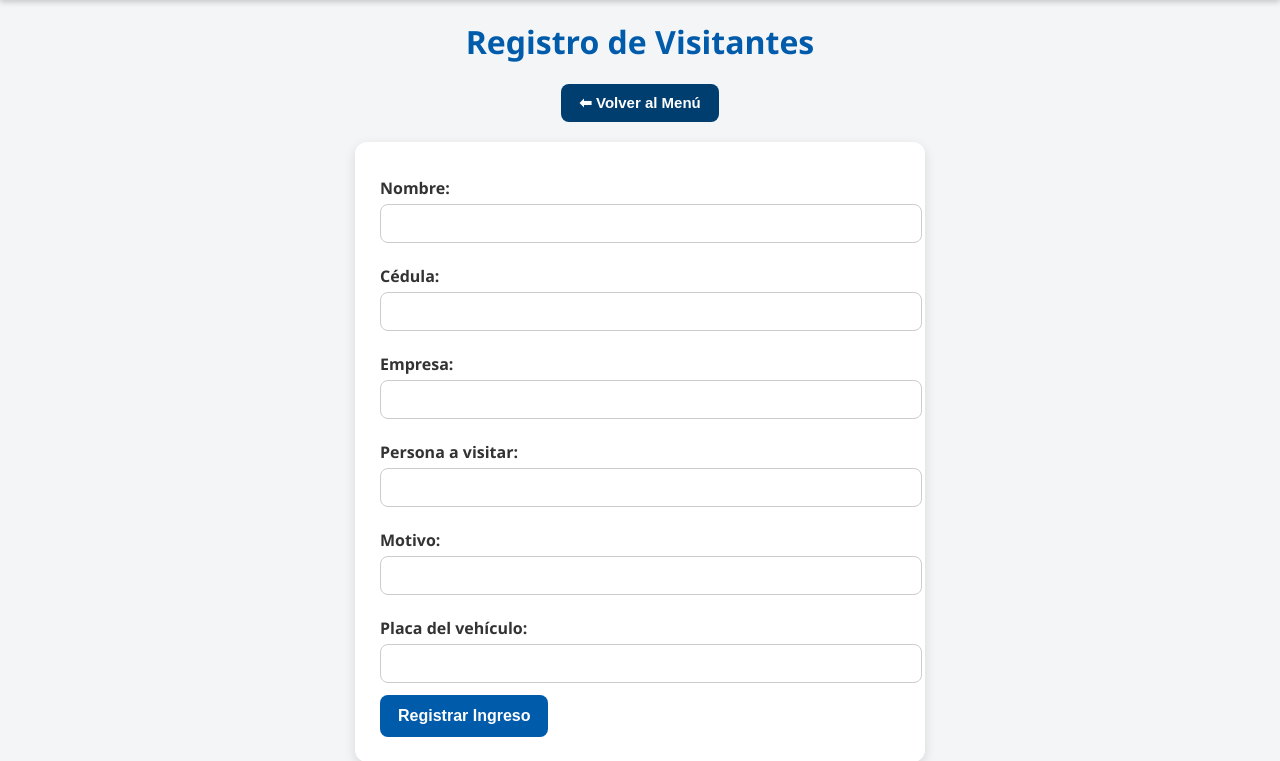
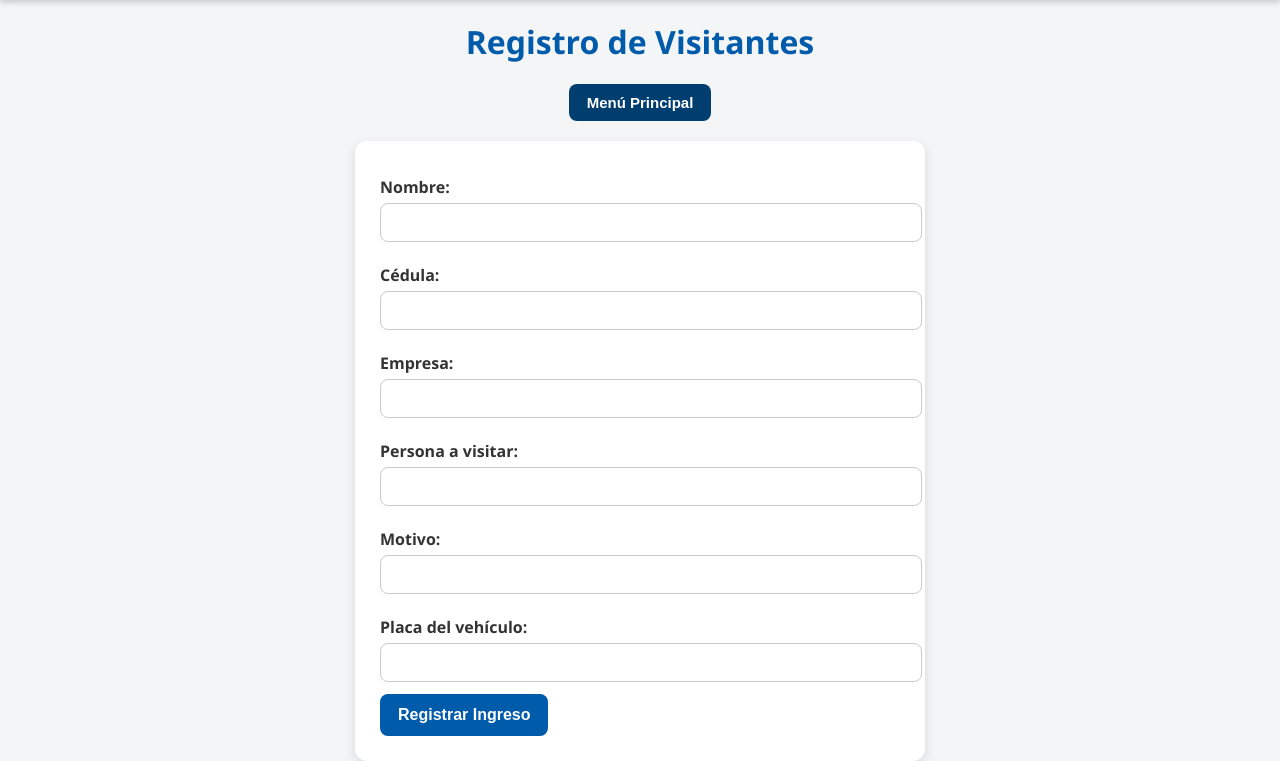
Before and after one commit to luismolinaboni22-art/Cops-K9, a Flask app: page /registro in a window 1280 px wide. Shown: the part 86-847 px from the top of the page. Run offline with Flask 3, Linux system fonts and the light colour scheme.

Commit message:
Update visitor_form.html

```diff
--- a/templates/visitor_form.html
+++ b/templates/visitor_form.html
@@ -151,7 +151,7 @@
 <h1>Registro de Visitantes</h1>
 
 <div class="menu-btn">
-    <button onclick="location.href='/'">⬅ Volver al Menú</button>
+<button onclick="location.href='/home'">Menú Principal</button>
 </div>
 
 <!-- FORMULARIO -->
```
